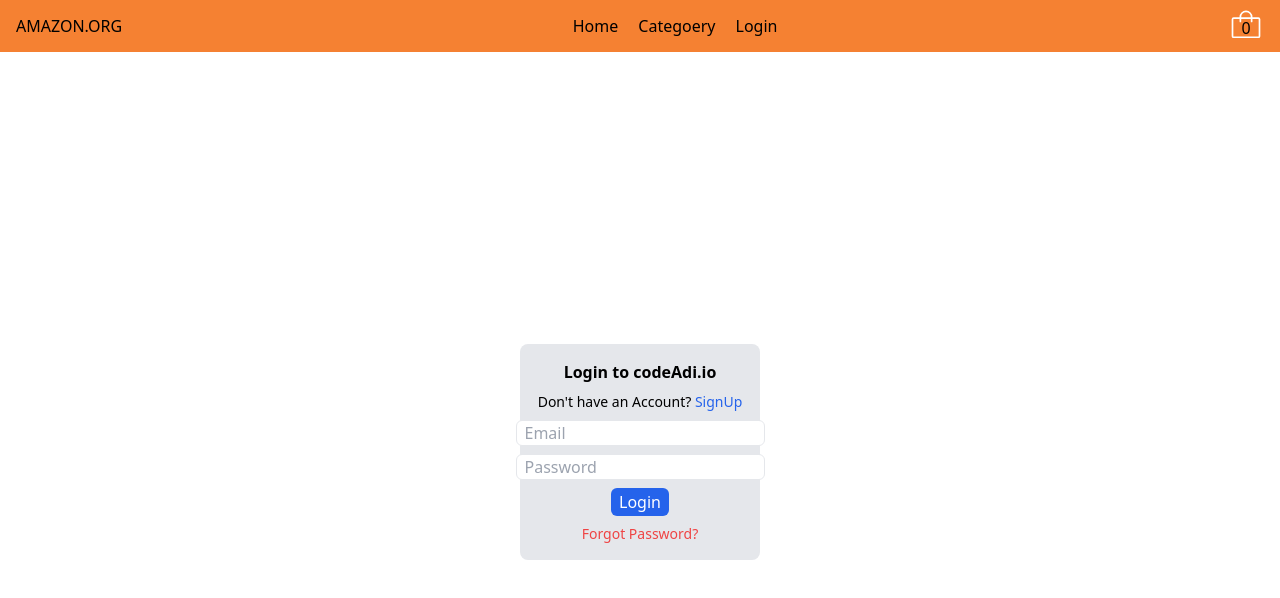
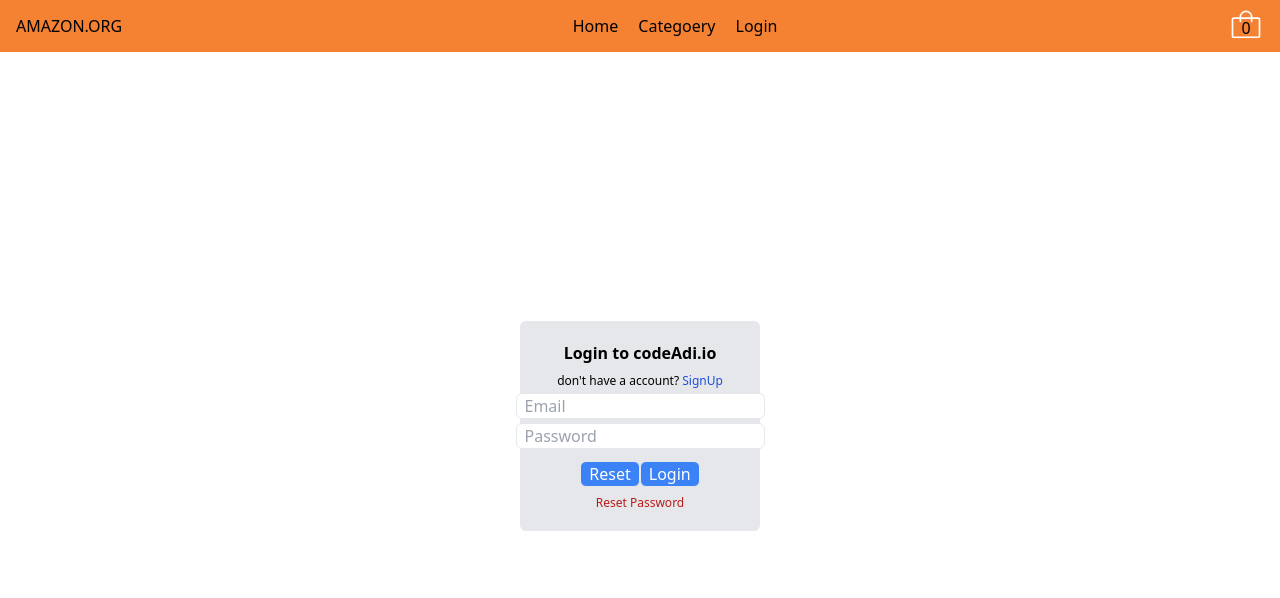
Before and after one commit to adityasoam55/MegaProject-Ecommerce, a React (Vite) app: page /login in a window 1280 px wide. Shown: the top 598 px of the page. Built offline with nearby package versions, Linux system fonts and the light colour scheme; the HTML template or start-up script is replaced by a standard one.

Commit message:
Login, SignUp and ResetPassword page Optimized

```diff
--- a/src/Input.jsx
+++ b/src/Input.jsx
@@ -1,12 +1,22 @@
+import { useField } from 'formik';
 import React from 'react';
 
-function Input({ touched, error, ...rest }) {
+function Input({ id, name, ...rest }) {
+
+    const field = useField(name);
+    const [ data, meta ] = field;
+
+    const { value, onChange, onBlur } = data;
+    const { touched, error,  } = meta;
 
     return (
         <div>
-            <input className='border outline-none rounded-md px-2'
-                touched={touched}
-                error={error}
+            <input className='border outline-none rounded-md px-2 mb-1'
+                id={id}
+                name={name}
+                value={value}
+                onChange={onChange}
+                onBlur={onBlur}
                 {...rest}
             />
             {touched && error && <p className='font-xs text-red-600'>{error}</p>}
--- a/src/Login.jsx
+++ b/src/Login.jsx
@@ -1,70 +1,75 @@
-import { useFormik } from 'formik';
-import React from 'react';
-import * as Yup from 'yup'
-import { Link } from 'react-router-dom';
-import Input from './Input';
+import { Formik, Form } from "formik";
+import * as Yup from "yup";
+import React from "react";
+import { Link } from "react-router-dom";
+import Input from "./Input";
 
 function Login() {
-    function handleClick(values) {
-        console.log("Sending Data...", values.email, values.password);
+  function callLoginApi(values) {
+    console.log("calling login api", values.email, values.password);
   }
 
   const schema = Yup.object().shape({
-        email: Yup.string().email().required(),
-        password: Yup.string().min(8, "Password must have 8 character").required(),
-    })
+    email: Yup.string().email("Invalid email").required(),
+    password: Yup.string().required("Password is required").min(8),
+  });
 
-    const { handleSubmit, values, handleChange, resetForm, errors, handleBlur, touched, isValid } = useFormik({
-        initialValues: {
+  const initialValues = {
     email: "",
     password: "",
-        },
-        onSubmit: handleClick,
-        validationSchema: schema,
-
-    })
+  };
 
   return (
-        <div className='w-full h-screen flex justify-center items-center'>
-            <div className='flex flex-col items-center w-60 gap-2 bg-gray-200 py-4 rounded-lg'>
-                <h3 className='font-bold'>Login to codeAdi.io</h3>
-                <Link to="/signup/" className='text-sm'>Don't have an Account? <span className='text-blue-600'>SignUp</span></Link>
+    <div className="w-full h-full p-5 flex justify-center items-center ">
+      <Formik
+        initialValues={initialValues}
+        onSubmit={callLoginApi}
+        validationSchema={schema}
+        validateOnMount
+      >
+        <Form className="w-60 bg-gray-200 p-5 rounded-md flex flex-col justify-center items-center">
+            <h2 className="font-bold mb-2">Login to codeAdi.io</h2>
+           <span className="text-xs mb-1">don't have a account? <Link to="/signup" className="text-xs text-blue-700">
+            SignUp
+          </Link></span>
           <Input
+            id="email"
             type="email"
-                    value={values.email}
+            name="email"
             placeholder="Email"
-                    name="email"
-                    autoComplete="email"
-                    onChange={handleChange}
-                    onBlur={handleBlur}
-                    touched={touched.email}
-                    error={errors.email}
+            required
           />
 
           <Input
-                    type="password"
-                    value={values.password}
+            id="password"
+            type="text"
+            name="password"
             placeholder="Password"
-                    name="password"
-                    autoComplete="password"
-                    onChange={handleChange}
-                    onBlur={handleBlur}
-                    touched={touched.password}
-                    error={errors.password}
+            required
           />
-                <div>
-                    <button className='bg-blue-600 text-white rounded-md px-2 py-0.5 outline-none disabled:bg-blue-300'
-                        type='submit'
-                        onClick={handleSubmit}
-                        disabled={!isValid}
+
+          <div className="mb-1">
+            <button
+              className="border bg-blue-500 text-white rounded-md px-2 mt-2"
+              type="button"
+              /* onClick={resetForm} */
             >
-                        Login</button>
+              Reset
+            </button>
+            <button
+              className="border bg-blue-500 text-white rounded-md px-2 mt-2"
+              type="submit"
+            >
+              Login
+            </button>
           </div>
-                <Link to="/passwordreset/" className='text-sm text-red-500'>Forgot Password?</Link>
+          <Link to="/passwordreset" className="text-xs text-red-700 mt-1">
+          Reset Password
+          </Link>
+        </Form>
+      </Formik>
     </div>
-        </div>
-    )
+  );
 }
 
-
 export default Login;
--- a/src/PasswordReset.jsx
+++ b/src/PasswordReset.jsx
@@ -1,27 +1,53 @@
 import React from 'react';
 import { Link } from 'react-router-dom';
 import Input from './Input';
+import { Formik, Form } from 'formik';
+import * as Yup from "yup";
 
 function PasswrodReset() {
+
+    function callResetPassword(values) {
+        console.log("New Password is :-", values.newpassword);
+    }
+
+    const resetPasswordSchema = Yup.object().shape({
+        newpassword: Yup.string().required("Password is required").min(8),
+        "re-enter-password": Yup.string().required("Password is required").min(8),
+    });
+
+    const initialValues={
+        newpassword: "",
+        "re-enter-password": "",
+    }
+
     return (
         <div className='w-full h-screen flex justify-center items-center'>
             <div className='flex flex-col items-center w-60 gap-2 bg-gray-200 py-4 rounded-lg'>
-                <h3 className='font-medium'>SetUp New Password</h3>
+                <Formik initialValues={initialValues} onSubmit={callResetPassword} validationSchema={resetPasswordSchema} validateOnMount>
+                    <Form className='flex flex-col items-center'>
+                        <h3 className='font-medium mb-2'>SetUp New Password</h3>
                         <Input
+                            id="newpassword"
+                            name="newpassword"
                             type='text'
                             placeholder='New Password'
                         />
                         <Input
+                            id="re-enter-password"
+                            name="re-enter-password"
                             type="text"
                             placeholder='Re-Enter Password'
                         />
                         <div>
-                    <button className='bg-blue-600 text-white rounded-md px-2 py-0.5'
+                            <button className='bg-blue-600 text-white rounded-md px-2 py-0.5 my-2'
                                 type='submit'
+                                onClick={callResetPassword}
                             >
                                 Reset Now</button>
                         </div>
                         <Link className='text-sm text-blue-600' to="/login/">Go back to Login page?</Link>
+                    </Form>
+                </Formik>
             </div>
         </div>
     )
--- a/src/SignUp.jsx
+++ b/src/SignUp.jsx
@@ -1,4 +1,4 @@
-import { useFormik } from 'formik';
+import { Formik, Form } from 'formik';
 import React, { useState } from 'react';
 import { Link } from 'react-router-dom';
 import * as Yup from 'yup';
@@ -6,7 +6,7 @@
 
 function Signup() {
 
-    function handleClick(values) {
+    function signupApicall(values) {
         console.log("Sending data...", values.fullname, values.phone, values.email, values.password);
     }
 
@@ -17,85 +17,73 @@
         password: Yup.string().min(8, "Password must be of 8 characters").required()
     })
 
-    const { handleSubmit, values, handleChange, resetForm, errors, handleBlur, touched, isValid } = useFormik({
-        initialValues: {
+    const initialValues = {
         fullname: "",
         phone: "",
         email: "",
         password: "",
         confirmPassword: ""
-        },
-        onSubmit: handleClick,
-        validationSchema: SignupSchema,
-    })
+    }
 
     return (
         <div className='w-full h-screen flex justify-center items-center'>
             <div className='flex flex-col items-center w-80 gap-2 bg-gray-200 py-4 rounded-lg'>
-                <h3 className='font-bold'>SignUp to codeAdi.io</h3>
-                <Link to='/login/' className='text-sm'>Already have an Account? <span className='text-blue-600'>Login</span></Link>
+                <Formik initialValues={initialValues} onSubmit={signupApicall} validationSchema={SignupSchema} validateOnMount >
+                    <Form className='flex flex-col items-center'>
+                        <h3 className='font-bold mb-1'>SignUp to codeAdi.io</h3>
+                        <Link to='/login/' className='text-sm mb-1'>Already have an Account? <span className='text-blue-600'>Login</span></Link>
                         <Input
                             type="text"
                             placeholder="Full Name"
                             name="fullname"
-                    value={values.fullname}
-                    onChange={handleChange}
-                    onBlur={handleBlur}
-                    touched={touched.fullname}
-                    error={errors.fullname}
+                            id="fullname"
+                            required
                         />
                         <Input
                             type='text'
                             placeholder='Phone'
                             name='phone'
-                    value={values.phone}
-                    onChange={handleChange}
-                    onBlur={handleBlur}
-                    touched={touched.phone}
-                    error={errors.phone}
+                            id="phone"
+                            required
                         />
                         <Input
                             type='email'
                             placeholder='Email'
                             name='email'
-                    value={values.email}
-                    onChange={handleChange}
-                    onBlur={handleBlur}
-                    touched={touched.email}
-                    error={errors.email}
+                            id='email'
+                            required
                         />
                         <Input
                             type="password"
                             placeholder='Password'
                             name='password'
-                    value={values.password}
-                    onChange={handleChange}
-                    onBlur={handleBlur}
-                    touched={touched.password}
-                    error={errors.password}
+                            id="password"
+                            required
                         />
                         <Input
                             type="password"
                             placeholder='Confirm Password'
                             name='confirmPassword'
-                    value={values.confirmPassword}
-                    onChange={handleChange}
+                            id="confirmpassword"
+                            required
 
                         />
-                <div>
+                        <div className='mt-2'>
                             <button className='bg-blue-600 text-white rounded-md px-2 py-0.5 mr-4'
                                 type='button'
-                        onClick={resetForm}
+                            // onClick={resetForm}
                             >
                                 Reset</button>
 
                             <button className='bg-blue-600 text-white rounded-md px-2 py-0.5 disabled:bg-blue-400'
                                 type='submit'
-                        onClick={handleSubmit}
-                        disabled={!isValid}
+                            // onClick={handleSubmit}
+                            // disabled={!isValid}
                             >
                                 Sign Up</button>
                         </div>
+                    </Form>
+                </Formik>
             </div>
         </div>
     )
```
Also changed, not shown: src/ProductListPage.jsx (+27 -8 lines). Lines whose indentation alone changed are shown as unchanged.
